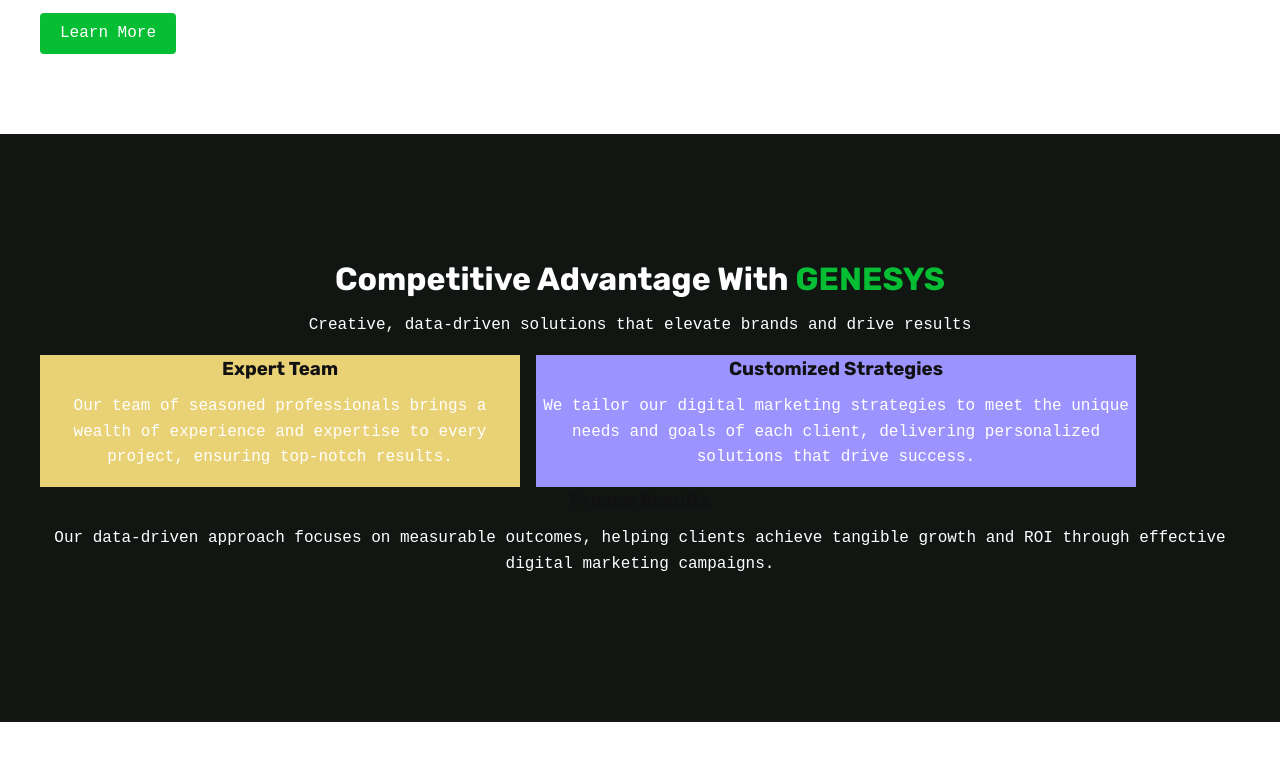
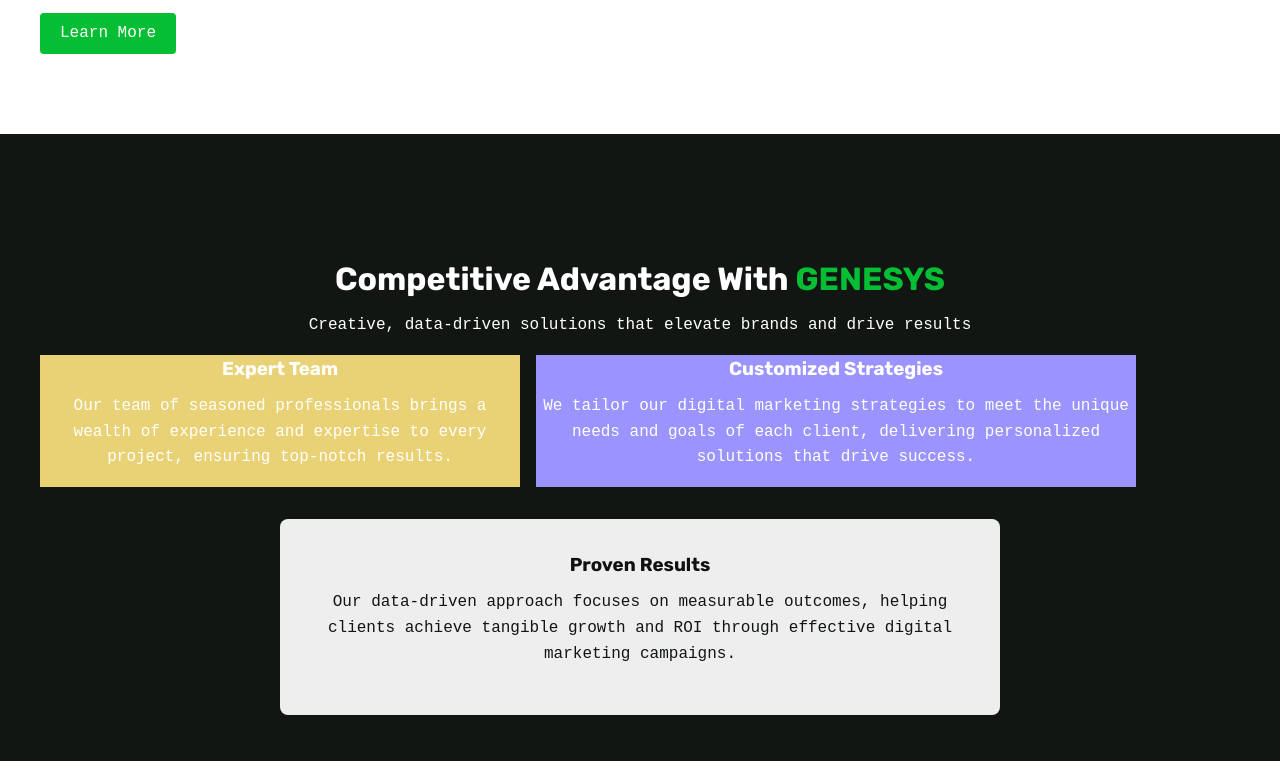
Before and after one commit to shahidul1920/code_frame, a plain HTML site: page index.html in a window 1280 px wide. Shown: the part 2533-3294 px from the top of the page. Before the commit the page ends 3255 px from the top, so only its background shows below. Drawn offline with Linux system fonts and the light colour scheme; a web font is replaced by a local one.

Commit message:
basic orient

```diff
--- a/SCSS/_design.scss
+++ b/SCSS/_design.scss
@@ -211,13 +211,25 @@
   }
   .boxes{
     width: 100%;
+    color: var(--pure);
+    h3{color: var(--pure);}
     .one{
       background: var(--yellowish);
       width: 40%;
+
     }
     .two{
       background: var(--purple);
       width: 50%;
+
     }
   }
+  .singleOne{
+    background: var(--snowgray);
+    color: #121613;
+    width: 60%;
+    margin: 2rem auto 0 auto;
+    padding: 2rem 1rem;
+    border-radius: 8px;
+  }
 }
--- a/SCSS/_global.scss
+++ b/SCSS/_global.scss
@@ -9,6 +9,8 @@
     --text-color: #121613;
     --yellowish: #E9D175;
     --purple: #9B94FF;
+    --snowgray: #eee;
+    --pure: #fff;
 }
 .container {
     max-width: 1200px;
```
Also changed, not shown: SCSS/style.css, 1 other file.
